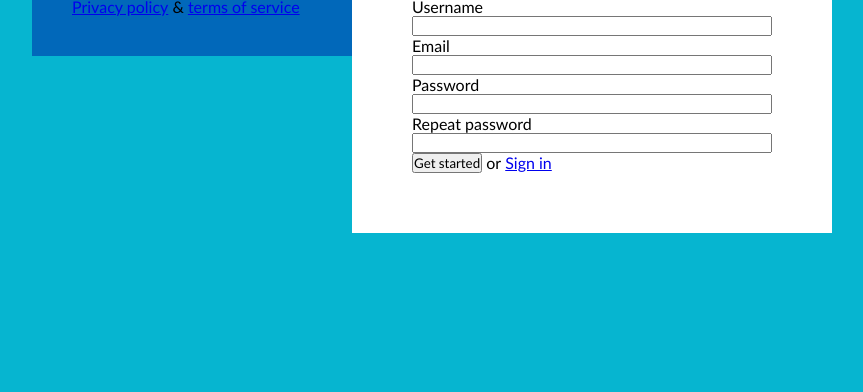
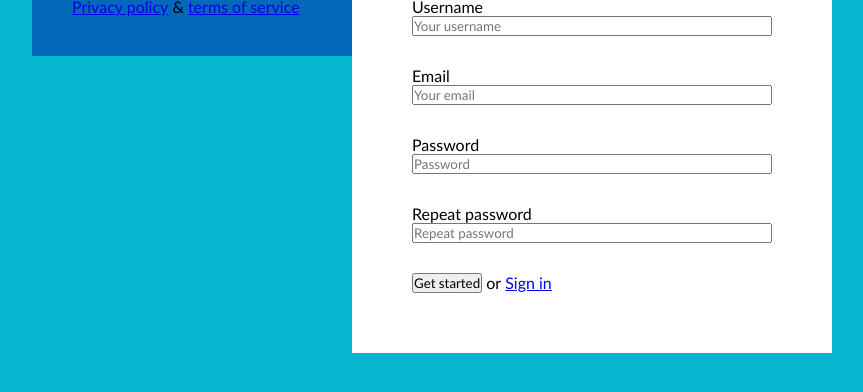
Before and after one commit to front-end-by-rimantas/24-grupe-sign-up, a plain HTML site: page index.html in a window 1280 px wide. Shown: the part 182-574 px from the top of the page, without its empty margins (208-1071 px from the left). Drawn offline with Linux system fonts and the light colour scheme.

Commit message:
Form upgrade

```diff
--- a/index.html
+++ b/index.html
@@ -23,20 +23,20 @@
             <div class="close">x</div>
             <form class="form">
                 <div class="form-row">
-                    <label for="">Username</label>
-                    <input type="text">
+                    <label for="username">Username</label>
+                    <input id="username" type="text" placeholder="Your username" required>
                 </div>
                 <div class="form-row">
-                    <label for="">Email</label>
-                    <input type="email">
+                    <label for="email">Email</label>
+                    <input id="email" type="email" placeholder="Your email" required>
                 </div>
                 <div class="form-row">
-                    <label for="">Password</label>
-                    <input type="password">
+                    <label for="pass">Password</label>
+                    <input id="pass" type="password" placeholder="Password" required>
                 </div>
                 <div class="form-row">
-                    <label for="">Repeat password</label>
-                    <input type="password">
+                    <label for="re-pass">Repeat password</label>
+                    <input id="re-pass" type="password" placeholder="Repeat password" required>
                 </div>
                 <div class="form-row">
                     <button class="btn" type="submit">Get started</button>
--- a/main.css
+++ b/main.css
@@ -58,6 +58,10 @@ body {
 .form-row {
     display: inline-block;
     width: 100%;
+    margin-bottom: 30px;
+}
+.form-row:last-of-type {
+    margin-bottom: 0;
 }
 
 label {
```
